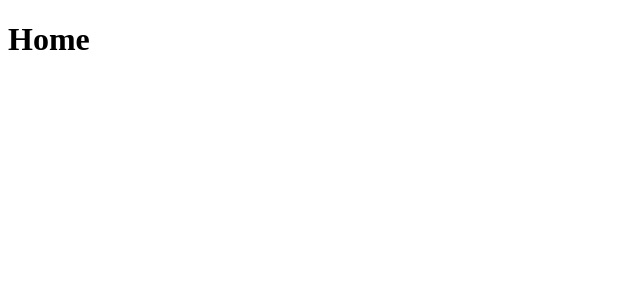
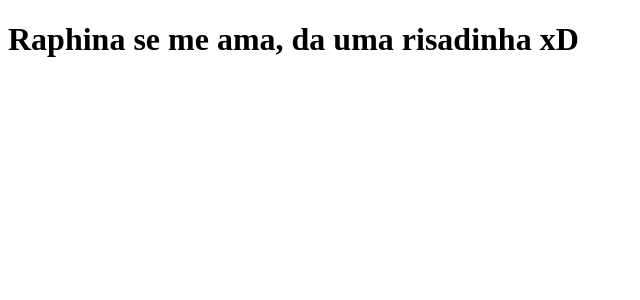
Before and after one commit to msbdacosta/clone-tabnews, a Next.js app: page / in a window 1280 px wide. Shown: the top 300 px of the page, without its empty margins (0-640 px from the left). Built offline with nearby package versions, Linux system fonts and the light colour scheme.

Commit message:
modified phrase

```diff
--- a/pages/index.js
+++ b/pages/index.js
@@ -1,5 +1,5 @@
 function Home() {
-    return <h1>Home</h1>
+    return <h1>Raphina se me ama, da uma risadinha xD</h1>
 }
 
 export default Home;
```
